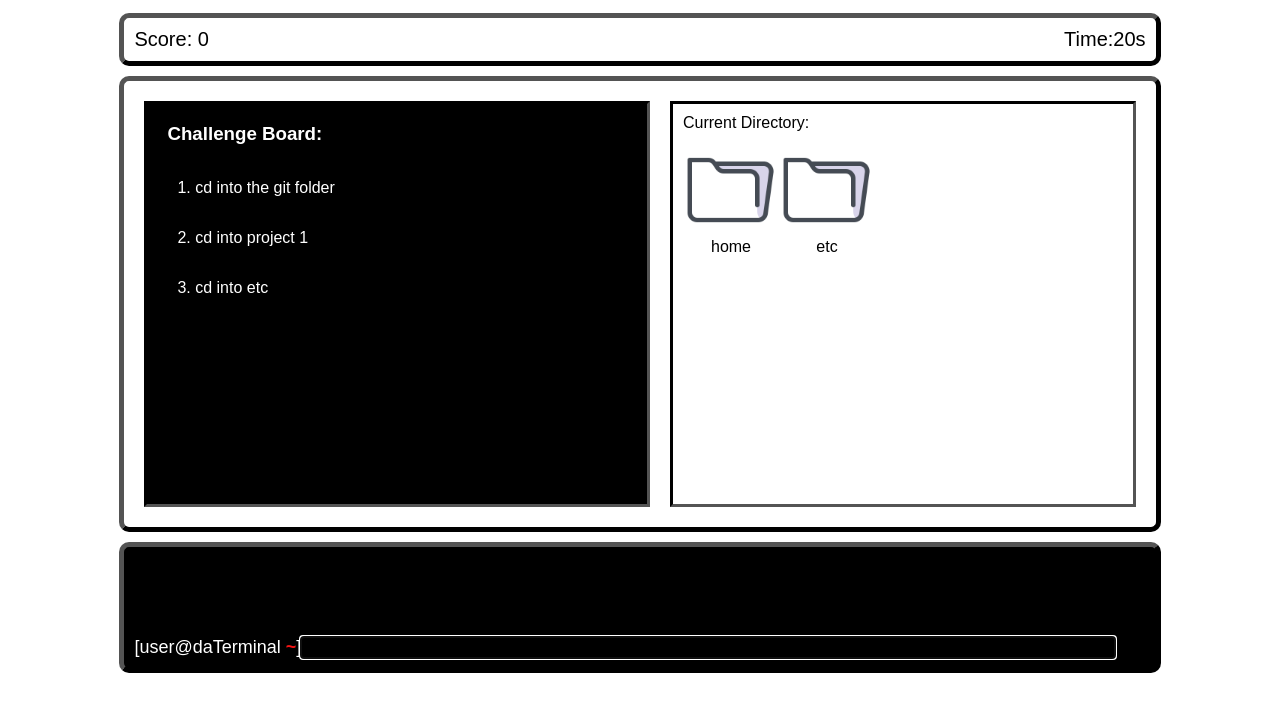
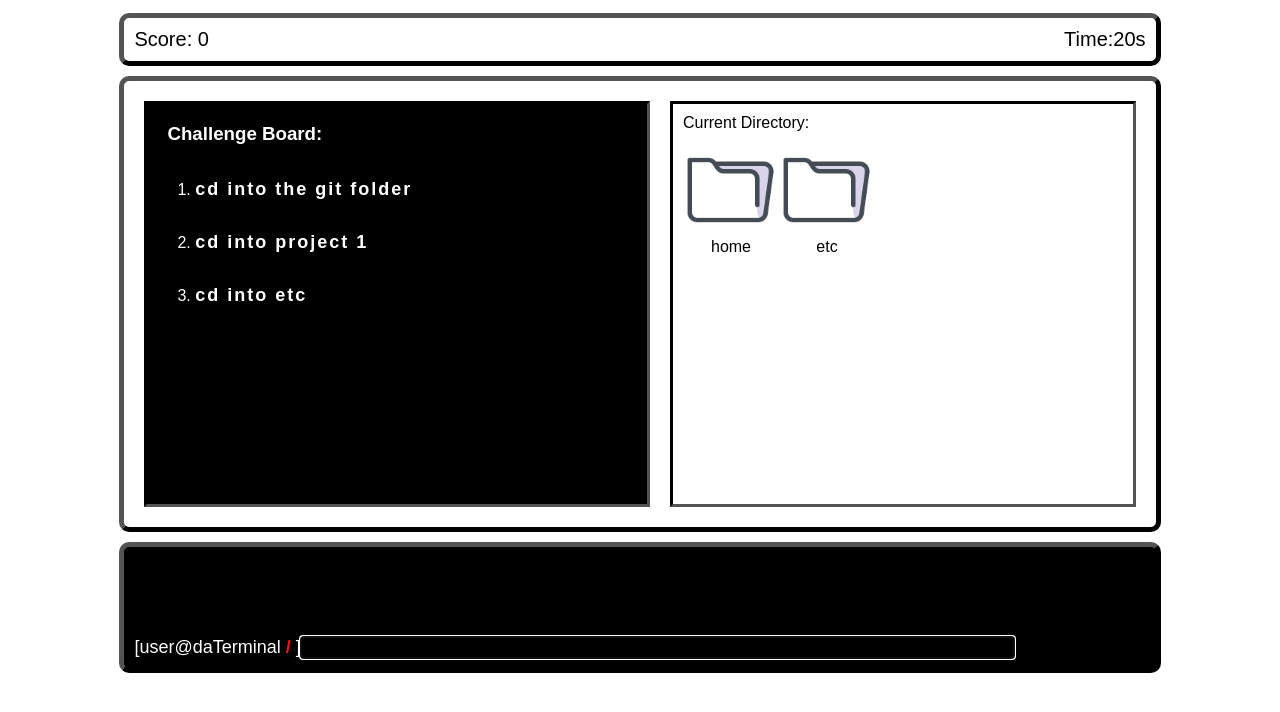
Before and after one commit to greattechpk/javascript-terminal-game, a plain HTML site: page index.html in a window 1280 px wide. Drawn offline with Linux system fonts and the light colour scheme; a web font is replaced by a local one.

Commit message:
fixed terminal line current folder

```diff
--- a/index.html
+++ b/index.html
@@ -34,7 +34,7 @@
             </div>
             <div class="terminal-entry">
                 <span class="location">
-                    [user@daTerminal <span id="folder">~</span>]
+                    [user@daTerminal <span id="folder2">/</span> ]
                 </span>
                 <input type="text" name="terminal" id="terminal" autofocus>
             </div>
--- a/js/app.js
+++ b/js/app.js
@@ -122,14 +122,18 @@ function changeDirectoryHistory(path) {//changes directory form array
 
     if (currentDirectory === undefined) { ///////// invalid op line
         currentDirectory = rememberedDirectory
-        invLine()
+        invLineCheck = true
     } else {
         folderHistory = []
         folderHistory.push(...tempHist) ////////////////////// if directory works out change directory ---- populate folder history ---- and render new directory to viewport
         currentFolder = folderHistory[folderHistory.length - 1]
         renderItems(destinationHTML, currentDirectory)
-        document.getElementById("current-destination").innerText = folderHistory[folderHistory.length-1]
+
     }
+    document.getElementById("folder2").innerText = folderHistory[folderHistory.length-1]
+    document.getElementById("current-destination").innerText = folderHistory[folderHistory.length-1]
+
+    console.log(folderHistory[folderHistory.length-1])
     console.log(folderHistory)
 }
 
@@ -199,7 +203,7 @@ function createLine(operation, path) {
     terminalHistory.appendChild(enteredLine)
 
 }
-
+let invLineCheck = false
 function invLine() {
     let inv = document.createElement("p")
     inv.classList = ["invalid"]
@@ -286,6 +290,10 @@ function cd(operation, path, folder) {
     console.log("cd was here")
     changeDirectoryHistory(path, folder)
     createLine(operation, path, folder)
+    if (invLineCheck === true){
+        invLine()
+        invLineCheck = false
+    }
 }
 function mv(operation, path, folder, item) {
     console.log("mv was here")
--- a/style/style.css
+++ b/style/style.css
@@ -62,6 +62,13 @@ body{
     display: flex;
     flex-direction: column;
 }
+
+.challenge{
+    letter-spacing: 2px;
+    font-size: 18px;
+    font-weight: 700;
+}
+
 .strike-through{
     text-decoration: line-through red;
 }
@@ -91,15 +98,18 @@ body{
     display: flex;
     flex-direction: row;
 }
+.location{
+
+}
 
 #terminal{
-    width: 80%;
+    width: 70%;
     background-color: black;
     border:none;
     color: rgb(16, 240, 248);
     padding: 0 0 0 5px;
 }
-#folder{
+#folder2,#folder{
     font-weight: bold;
     color: rgb(246, 20, 20);
 }
```
